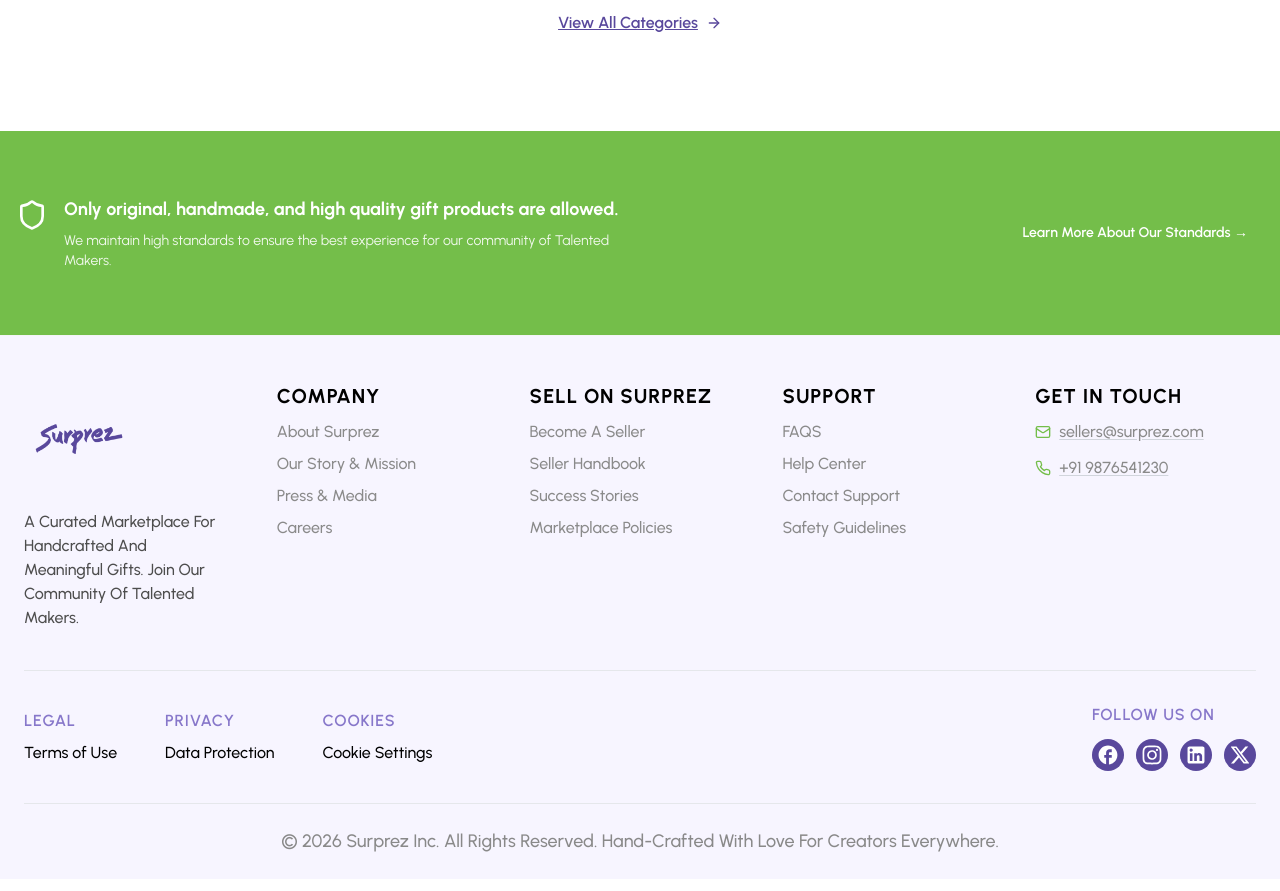
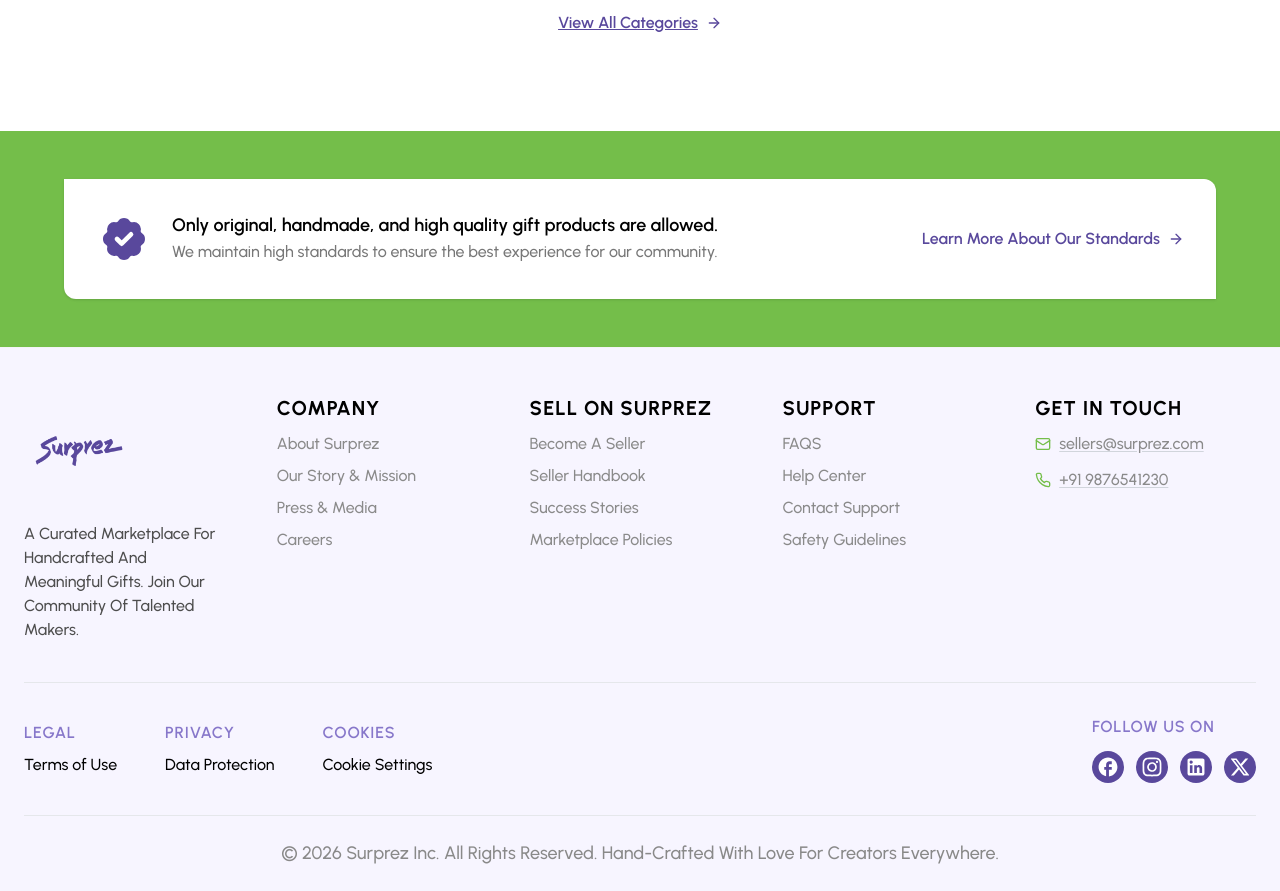
Before and after one commit to dennyneelamkavil/surprez, a Next.js app: page /seller in a window 1280 px wide. Shown: the part 3560-4451 px from the top of the page. Built offline with nearby package versions, Linux system fonts and the light colour scheme.

Commit message:
StandardsBanner Section updated to match the figma design

```diff
--- a/components/seller/sections/StandardsBanner.tsx
+++ b/components/seller/sections/StandardsBanner.tsx
@@ -1,34 +1,41 @@
-import { Button } from '@/components/ui/button'
-import { Shield } from 'lucide-react'
+import Link from "next/link";
+import { BadgeCheck, ArrowRight } from "lucide-react";
 
 export default function StandardsBanner() {
   return (
-    <section className="w-full bg-primary py-12 md:py-16">
-      <div className="max-w-7xl mx-auto px-4">
-        <div className="flex flex-col md:flex-row items-center justify-between gap-6">
-          {/* Left content */}
-          <div className="flex items-start gap-4 flex-1">
-            <Shield className="w-8 h-8 text-primary-foreground flex-shrink-0 mt-1" />
+    <section className="w-full bg-primary py-12 px-4 md:px-6">
+      <div className="max-w-6xl mx-auto">
+        <div className="bg-white rounded-tr-xl rounded-bl-xl p-6 md:p-8 flex flex-col md:flex-row items-center justify-between gap-6 shadow-sm">
+          {/* Left Content Wrapper */}
+          <div className="flex flex-col md:flex-row items-center gap-5 text-center md:text-left">
+            <div className="flex-shrink-0">
+              <BadgeCheck className="w-14 h-14 text-white fill-secondary" />
+            </div>
+
+            {/* Text */}
             <div>
-              <h3 className="font-bold text-lg text-primary-foreground mb-2">
-                Only original, handmade, and high quality gift products are allowed.
+              <h3 className="text-[18px] font-semibold text-black leading-tight mb-1">
+                Only original, handmade, and high quality gift products are
+                allowed.
               </h3>
-              <p className="text-sm text-primary-foreground/90 max-w-xl">
-                We maintain high standards to ensure the best experience for our community of Talented
-                Makers.
+              <p className="text-[#777777] text-[16px] font-medium">
+                We maintain high standards to ensure the best experience for our
+                community.
               </p>
             </div>
           </div>
 
-          {/* Right button */}
-          <Button
-            variant="ghost"
-            className="text-primary-foreground hover:bg-primary-foreground/20 font-semibold whitespace-nowrap"
-          >
-            Learn More About Our Standards →
-          </Button>
+          {/* Right Action Link */}
+          <div className="flex-shrink-0">
+            <Link
+              href="#"
+              className="inline-flex items-center gap-2 text-secondary font-semibold text-[16px] hover:opacity-80 transition-opacity"
+            >
+              Learn More About Our Standards <ArrowRight className="w-4 h-4" />
+            </Link>
+          </div>
         </div>
       </div>
     </section>
-  )
+  );
 }
```
